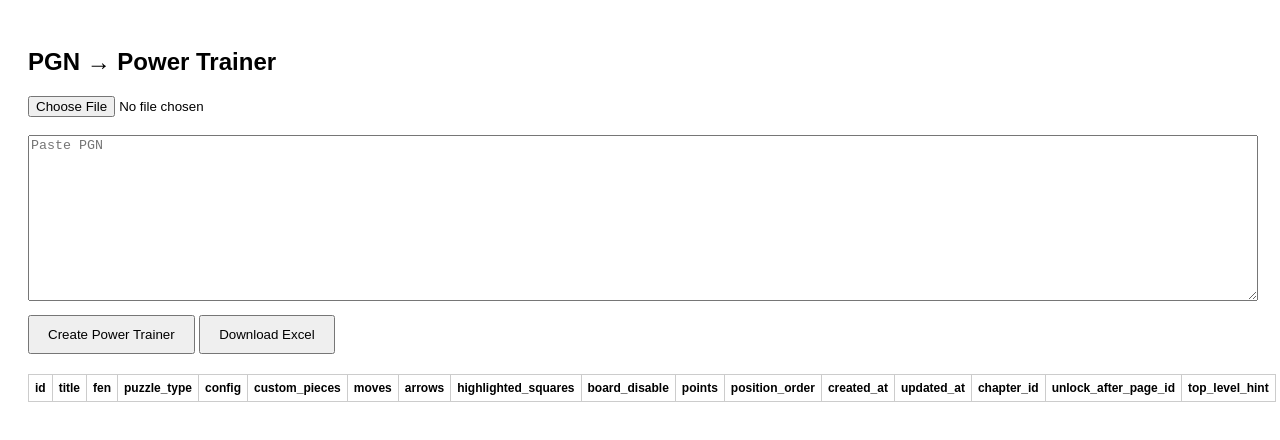
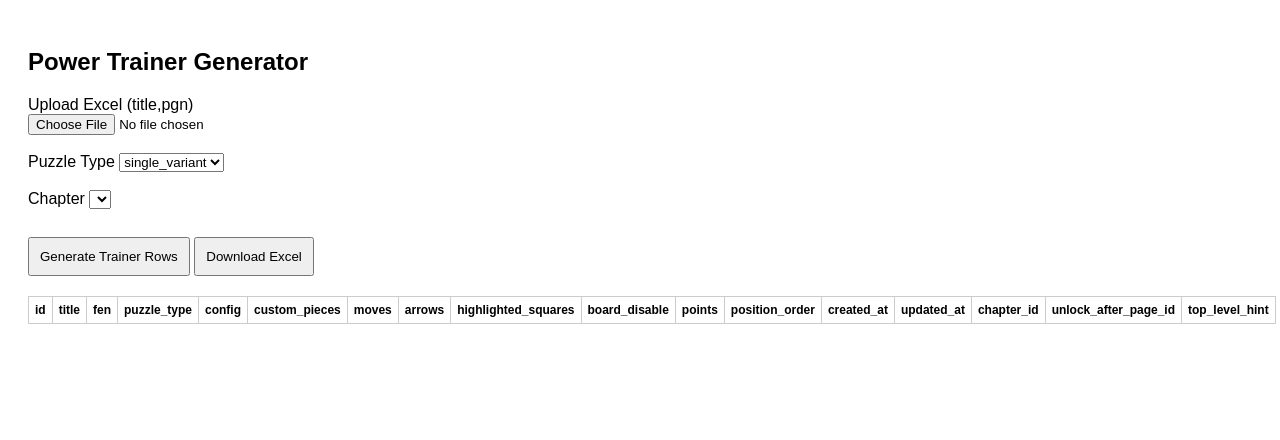
Before and after one commit to augustina55/power-trainer, a website with bundled scripts: page index.html in a window 1280 px wide. Built offline with nearby package versions, Linux system fonts and the light colour scheme.

Commit message:
Update index.html
added excl upload

```diff
--- a/index.html
+++ b/index.html
@@ -2,7 +2,7 @@
 <html>
 <head>
 <meta charset="UTF-8">
-<title>PGN → Power Trainer</title>
+<title>Power Trainer Generator</title>
 
 <style>
 
@@ -11,15 +11,9 @@ font-family:Arial;
 padding:20px;
 }
 
-textarea{
-width:100%;
-height:160px;
-}
-
 button{
-padding:10px 18px;
+padding:10px;
 margin-top:10px;
-cursor:pointer;
 }
 
 table{
@@ -40,17 +34,30 @@ font-size:12px;
 
 <body>
 
-<h2>PGN → Power Trainer</h2>
+<h2>Power Trainer Generator</h2>
 
-<input type="file" id="fileInput">
+<label>Upload Excel (title,pgn)</label>
+<br>
+<input type="file" id="excelFile">
 
 <br><br>
 
-<textarea id="pgnInput" placeholder="Paste PGN"></textarea>
+<label>Puzzle Type</label>
 
-<br>
+<select id="puzzleType">
+<option value="single_variant">single_variant</option>
+<option value="mcq">mcq</option>
+</select>
 
-<button id="generateBtn">Create Power Trainer</button>
+<br><br>
+
+<label>Chapter</label>
+
+<select id="chapterSelect"></select>
+
+<br><br>
+
+<button id="generateBtn">Generate Trainer Rows</button>
 <button id="downloadBtn">Download Excel</button>
 
 <table id="resultTable">
```
